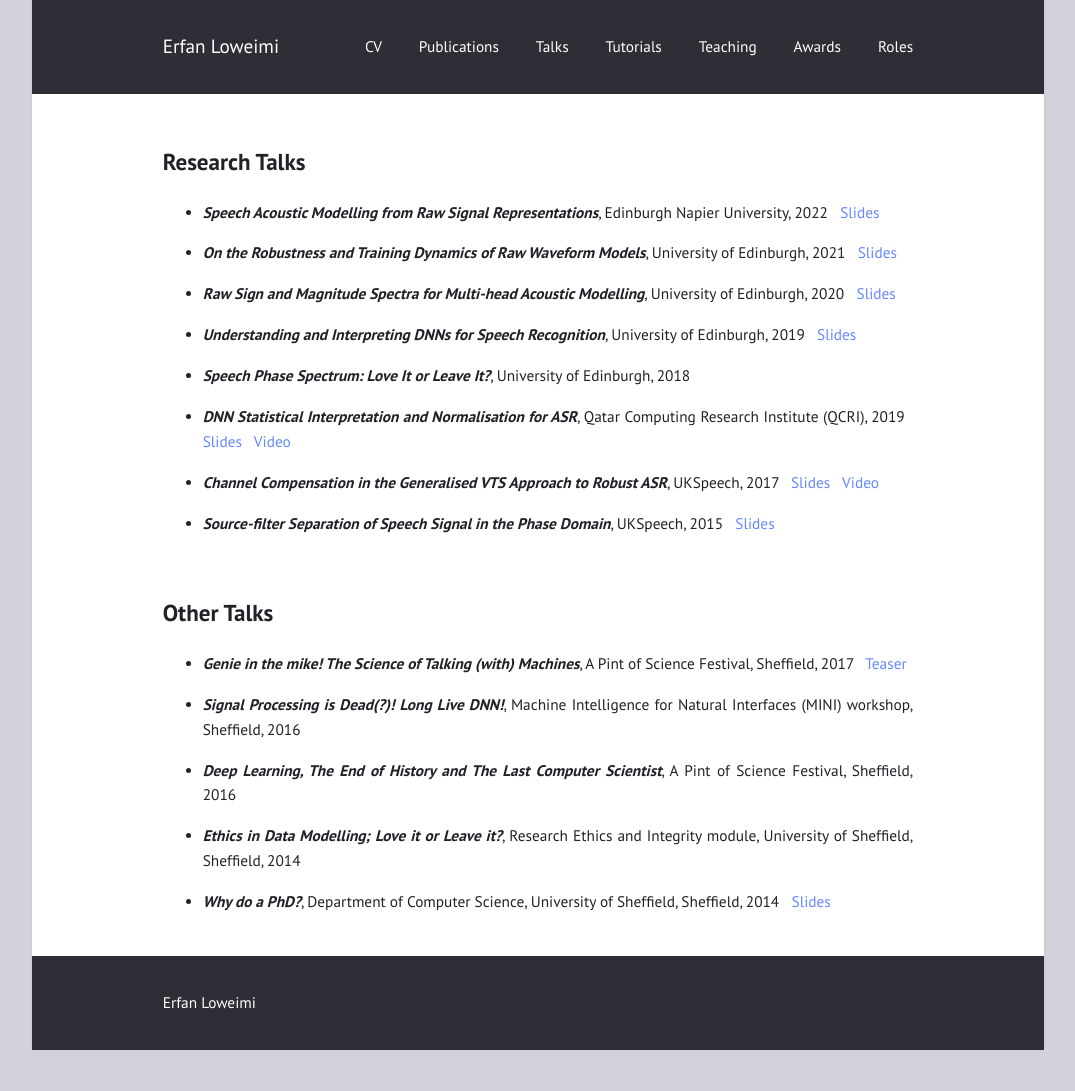
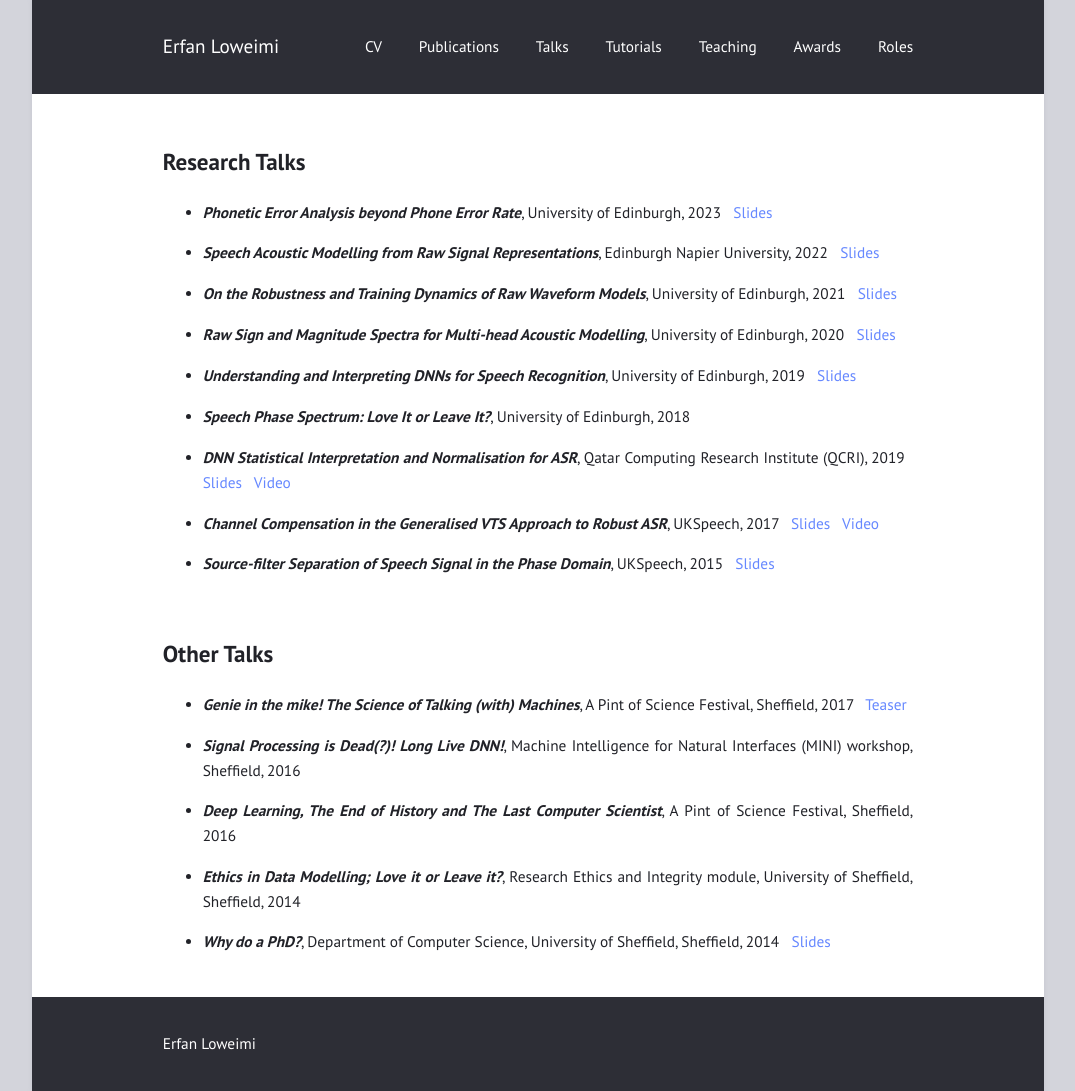
Before and after one commit to eloweimi/eloweimi.github.io, a Jekyll site: the page built from talks.md, in a window 1280 px wide. Shown: the whole page, without its empty margins (102-1177 px from the left). Built offline with Jekyll 4.4.1, drawn with Linux system fonts in a browser that asks for light colours; before the commit the page ends 1050 px from its top, so only the background shows below that.

Commit message:
Update talks.md

```diff
--- a/talks.md
+++ b/talks.md
@@ -6,7 +6,7 @@ title: ""
 
 ## Research Talks ##
 
-  <!-- * ***Phonetic Error Analysis beyond Phone Error Rate***, University of Edinburgh, 2023 &nbsp; [Slides](/files/Talks/2023_UoE_LEA.pdf) -->
+  * ***Phonetic Error Analysis beyond Phone Error Rate***, University of Edinburgh, 2023 &nbsp; [Slides](/files/Talks/2023_CSTR_PER_ELoweimi.pdf)
 
   * ***Speech Acoustic Modelling from Raw Signal Representations***, Edinburgh Napier University, 2022 &nbsp; [Slides](/files/Talks/ENU_RawAM_ELoweimi.pdf)
 
```
